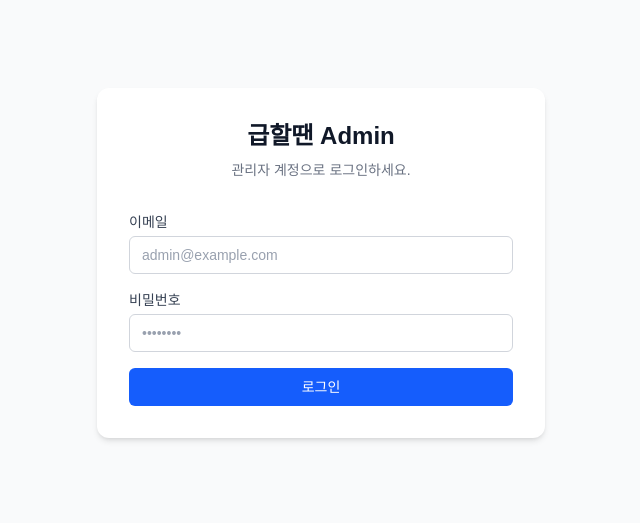
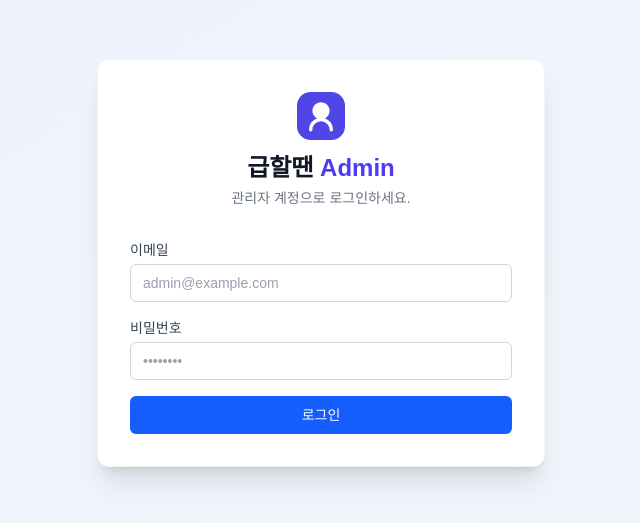
Before and after one commit to Geuphalttaen/Geuphalttaen-Admin, a Next.js app: page /login in a window 1280 px wide. Shown: the part 137-660 px from the top of the page, without its empty margins (319-959 px from the left). Built offline with nearby package versions, Linux system fonts and the light colour scheme.

Commit message:
design: 어드민 UI 개선 — 로고 추가, 사이드바 SVG 아이콘, 인디고 컬러 스킴

```diff
--- a/src/app/(auth)/login/page.tsx
+++ b/src/app/(auth)/login/page.tsx
@@ -35,12 +35,21 @@ export default function LoginPage() {
   };
 
   return (
-    <div className="flex min-h-screen items-center justify-center bg-gray-50">
-      <div className="w-full max-w-md rounded-xl bg-white p-8 shadow-md">
-        {/* 헤더 */}
-        <div className="mb-8 text-center">
-          <h1 className="text-2xl font-bold text-gray-900">급할땐 Admin</h1>
-          <p className="mt-2 text-sm text-gray-500">관리자 계정으로 로그인하세요.</p>
+    <div className="flex min-h-screen items-center justify-center bg-gradient-to-br from-indigo-50 to-slate-100">
+      <div className="w-full max-w-md rounded-xl bg-white p-8 shadow-xl border border-gray-100">
+        {/* 로고 헤더 */}
+        <div className="flex flex-col items-center gap-3 mb-8">
+          <svg width="48" height="48" viewBox="0 0 28 28" fill="none" aria-hidden="true">
+            <rect width="28" height="28" rx="8" fill="#4f46e5" />
+            <path d="M14 6C11.24 6 9 8.24 9 11c0 2.76 2.24 5 5 5s5-2.24 5-5c0-2.76-2.24-5-5-5z" fill="white" />
+            <path d="M8 22c0-3.31 2.69-6 6-6s6 2.69 6 6" stroke="white" strokeWidth="2" strokeLinecap="round" />
+          </svg>
+          <div>
+            <h1 className="text-2xl font-bold text-gray-900 text-center">
+              급할땐 <span className="text-indigo-600">Admin</span>
+            </h1>
+            <p className="mt-1 text-sm text-gray-500 text-center">관리자 계정으로 로그인하세요.</p>
+          </div>
         </div>
 
         {/* 로그인 폼 */}
@@ -58,7 +67,7 @@ export default function LoginPage() {
               type="email"
               placeholder="admin@example.com"
               {...register('email')}
-              className="w-full rounded-md border border-gray-300 px-3 py-2 text-sm placeholder-gray-400 focus:border-blue-500 focus:outline-none focus:ring-1 focus:ring-blue-500"
+              className="w-full rounded-md border border-gray-300 px-3 py-2 text-sm placeholder-gray-400 focus:border-indigo-500 focus:outline-none focus:ring-1 focus:ring-indigo-500"
             />
             {errors.email && (
               <p className="mt-1 text-xs text-red-500">{errors.email.message}</p>
@@ -78,7 +87,7 @@ export default function LoginPage() {
               type="password"
               placeholder="••••••••"
               {...register('password')}
-              className="w-full rounded-md border border-gray-300 px-3 py-2 text-sm placeholder-gray-400 focus:border-blue-500 focus:outline-none focus:ring-1 focus:ring-blue-500"
+              className="w-full rounded-md border border-gray-300 px-3 py-2 text-sm placeholder-gray-400 focus:border-indigo-500 focus:outline-none focus:ring-1 focus:ring-indigo-500"
             />
             {errors.password && (
               <p className="mt-1 text-xs text-red-500">{errors.password.message}</p>
--- a/src/components/layout/Header.tsx
+++ b/src/components/layout/Header.tsx
@@ -13,8 +13,8 @@ export default function Header({ title }: HeaderProps) {
   const { logout } = useAuth();
 
   return (
-    <header className="flex h-16 items-center justify-between border-b border-gray-200 bg-white px-6">
-      <h1 className="text-lg font-semibold text-gray-900">{title}</h1>
+    <header className="flex h-16 items-center justify-between border-b border-gray-100 bg-white px-6 border-t-2 border-t-indigo-600">
+      <h1 className="text-xl font-bold text-gray-900">{title}</h1>
       <Button variant="secondary" size="sm" onClick={logout}>
         로그아웃
       </Button>
--- a/src/components/layout/Sidebar.tsx
+++ b/src/components/layout/Sidebar.tsx
@@ -4,23 +4,63 @@
 
 import Link from 'next/link';
 import { usePathname } from 'next/navigation';
+import type { ReactNode } from 'react';
+
+/** 대시보드 아이콘 */
+const DashboardIcon = () => (
+  <svg className="h-4 w-4" fill="none" viewBox="0 0 24 24" stroke="currentColor" strokeWidth={2}>
+    <rect x="3" y="3" width="7" height="7" rx="1" />
+    <rect x="14" y="3" width="7" height="7" rx="1" />
+    <rect x="3" y="14" width="7" height="7" rx="1" />
+    <rect x="14" y="14" width="7" height="7" rx="1" />
+  </svg>
+);
+
+/** 제보 관리 아이콘 */
+const ReportsIcon = () => (
+  <svg className="h-4 w-4" fill="none" viewBox="0 0 24 24" stroke="currentColor" strokeWidth={2}>
+    <path strokeLinecap="round" strokeLinejoin="round" d="M9 5H7a2 2 0 00-2 2v12a2 2 0 002 2h10a2 2 0 002-2V7a2 2 0 00-2-2h-2M9 5a2 2 0 002 2h2a2 2 0 002-2M9 5a2 2 0 012-2h2a2 2 0 012 2" />
+  </svg>
+);
+
+/** 화장실 관리 아이콘 */
+const ToiletsIcon = () => (
+  <svg className="h-4 w-4" fill="none" viewBox="0 0 24 24" stroke="currentColor" strokeWidth={2}>
+    <path strokeLinecap="round" strokeLinejoin="round" d="M17.657 16.657L13.414 20.9a1.998 1.998 0 01-2.827 0l-4.244-4.243a8 8 0 1111.314 0z" />
+    <path strokeLinecap="round" strokeLinejoin="round" d="M15 11a3 3 0 11-6 0 3 3 0 016 0z" />
+  </svg>
+);
+
+/** 동기화 아이콘 */
+const SyncIcon = () => (
+  <svg className="h-4 w-4" fill="none" viewBox="0 0 24 24" stroke="currentColor" strokeWidth={2}>
+    <path strokeLinecap="round" strokeLinejoin="round" d="M4 4v5h.582m15.356 2A8.001 8.001 0 004.582 9m0 0H9m11 11v-5h-.581m0 0a8.003 8.003 0 01-15.357-2m15.357 2H15" />
+  </svg>
+);
 
 /** 네비게이션 메뉴 항목 */
-const navItems = [
-  { href: '/dashboard', label: '대시보드', icon: '📊' },
-  { href: '/reports', label: '제보 관리', icon: '📋' },
-  { href: '/toilets', label: '화장실 관리', icon: '🚻' },
-  { href: '/sync', label: '공공데이터 동기화', icon: '🔄' },
+const navItems: { href: string; label: string; icon: ReactNode }[] = [
+  { href: '/dashboard', label: '대시보드', icon: <DashboardIcon /> },
+  { href: '/reports', label: '제보 관리', icon: <ReportsIcon /> },
+  { href: '/toilets', label: '화장실 관리', icon: <ToiletsIcon /> },
+  { href: '/sync', label: '공공데이터 동기화', icon: <SyncIcon /> },
 ];
 
 export default function Sidebar() {
   const pathname = usePathname();
 
   return (
-    <aside className="flex h-full w-64 flex-col bg-gray-900 text-white">
+    <aside className="flex h-full w-64 flex-col bg-indigo-950 text-white">
       {/* 로고 영역 */}
-      <div className="flex h-16 items-center border-b border-gray-700 px-6">
-        <span className="text-xl font-bold text-white">급할땐 Admin</span>
+      <div className="flex h-16 items-center gap-3 border-b border-indigo-800 px-6">
+        <svg width="28" height="28" viewBox="0 0 28 28" fill="none" aria-hidden="true">
+          <rect width="28" height="28" rx="8" fill="#6366f1" />
+          <path d="M14 6C11.24 6 9 8.24 9 11c0 2.76 2.24 5 5 5s5-2.24 5-5c0-2.76-2.24-5-5-5z" fill="white" />
+          <path d="M8 22c0-3.31 2.69-6 6-6s6 2.69 6 6" stroke="white" strokeWidth="2" strokeLinecap="round" />
+        </svg>
+        <span className="text-xl font-bold text-white">
+          급할땐<span className="text-indigo-300 text-xs font-medium ml-1">Admin</span>
+        </span>
       </div>
 
       {/* 네비게이션 메뉴 */}
@@ -36,8 +76,8 @@ export default function Sidebar() {
                   className={[
                     'flex items-center gap-3 rounded-lg px-3 py-2.5 text-sm font-medium transition-colors',
                     isActive
-                      ? 'bg-blue-600 text-white'
-                      : 'text-gray-300 hover:bg-gray-700 hover:text-white',
+                      ? 'bg-indigo-600 text-white'
+                      : 'text-indigo-200 hover:bg-indigo-800 hover:text-white',
                   ].join(' ')}
                 >
                   <span aria-hidden="true">{item.icon}</span>
```
